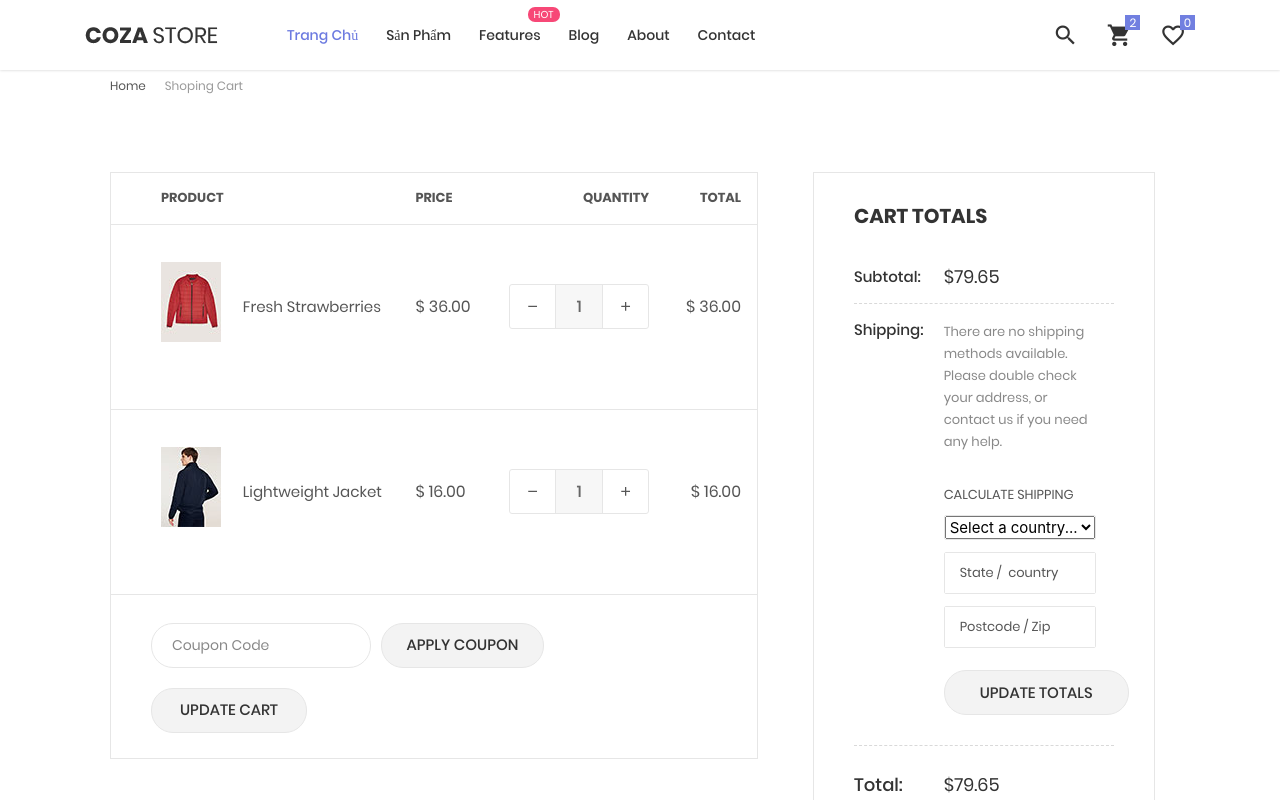
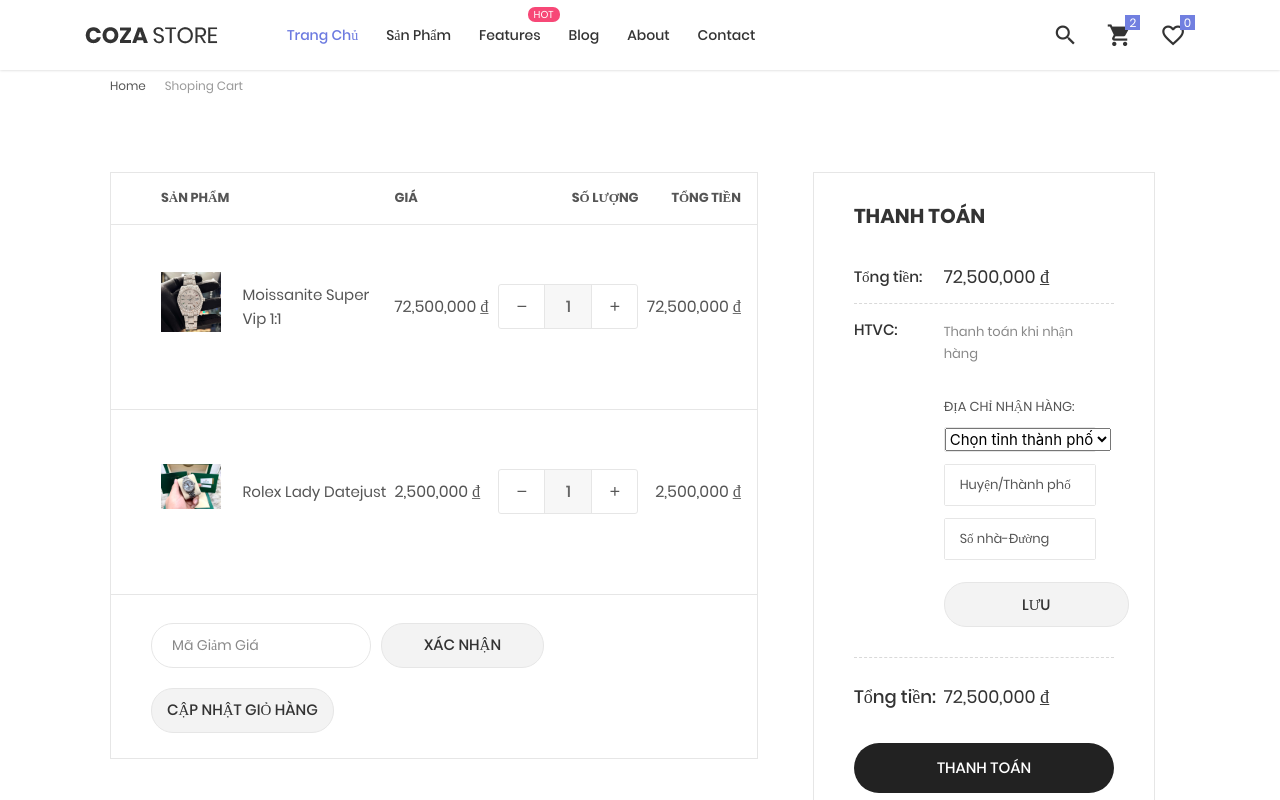
Before and after one commit to Nhom-5TL/app-user, a React (Vite) app: page /card in a window 1280 px wide. Shown: the top 800 px of the page. Built offline with nearby package versions, Linux system fonts and the light colour scheme; no server answers; some icons are missing.

Commit message:
sua view cart

```diff
--- a/src/component/Card/Index.tsx
+++ b/src/component/Card/Index.tsx
@@ -24,20 +24,20 @@
                     <table className="table-shopping-cart">
                       <tbody>
                         <tr className="table_head">
-                          <th className="column-1">Product</th>
+                          <th className="column-1">Sản Phẩm</th>
                           <th className="column-2" />
-                          <th className="column-3">Price</th>
-                          <th className="column-4">Quantity</th>
-                          <th className="column-5">Total</th>
+                          <th className="column-3">Giá</th>
+                          <th className="column-4">Số Lượng</th>
+                          <th className="column-5">Tổng Tiền</th>
                         </tr>
                         <tr className="table_row">
                           <td className="column-1">
                             <div className="how-itemcart1">
-                              <img src="src/assets/images/item-cart-04.jpg" alt="IMG" />
+                              <img src="src/assets/images/rolex.jpg" alt="IMG" />
                             </div>
                           </td>
-                          <td className="column-2">Fresh Strawberries</td>
-                          <td className="column-3">$ 36.00</td>
+                          <td className="column-2">Moissanite Super Vip 1:1</td>
+                          <td className="column-3">72,500,000 ₫</td>
                           <td className="column-4">
                             <div className="wrap-num-product flex-w m-l-auto m-r-0">
                               <div className="btn-num-product-down cl8 hov-btn3 trans-04 flex-c-m">
@@ -49,16 +49,16 @@
                               </div>
                             </div>
                           </td>
-                          <td className="column-5">$ 36.00</td>
+                          <td className="column-5">72,500,000 ₫</td>
                         </tr>
                         <tr className="table_row">
                           <td className="column-1">
                             <div className="how-itemcart1">
-                              <img src="src/assets/images/item-cart-05.jpg" alt="IMG" />
+                              <img src="src/assets/images/rolex1.jpg" alt="IMG" />
                             </div>
                           </td>
-                          <td className="column-2">Lightweight Jacket</td>
-                          <td className="column-3">$ 16.00</td>
+                          <td className="column-2"> Rolex Lady Datejust</td>
+                          <td className="column-3">2,500,000 ₫</td>
                           <td className="column-4">
                             <div className="wrap-num-product flex-w m-l-auto m-r-0">
                               <div className="btn-num-product-down cl8 hov-btn3 trans-04 flex-c-m">
@@ -70,68 +70,68 @@
                               </div>
                             </div>
                           </td>
-                          <td className="column-5">$ 16.00</td>
+                          <td className="column-5">2,500,000 ₫</td>
                         </tr>
                       </tbody>
                     </table>
                   </div>
                   <div className="flex-w flex-sb-m bor15 p-t-18 p-b-15 p-lr-40 p-lr-15-sm">
                     <div className="flex-w flex-m m-r-20 m-tb-5">
-                      <input className="stext-104 cl2 plh4 size-117 bor13 p-lr-20 m-r-10 m-tb-5" type="text" name="coupon" placeholder="Coupon Code" />
-                      <div className="flex-c-m stext-101 cl2 size-118 bg8 bor13 hov-btn3 p-lr-15 trans-04 pointer m-tb-5">Apply coupon</div>
+                      <input className="stext-104 cl2 plh4 size-117 bor13 p-lr-20 m-r-10 m-tb-5" type="text" name="coupon" placeholder="Mã Giảm Giá" />
+                      <div className="flex-c-m stext-101 cl2 size-118 bg8 bor13 hov-btn3 p-lr-15 trans-04 pointer m-tb-5">Xác nhận</div>
                     </div>
-                    <div className="flex-c-m stext-101 cl2 size-119 bg8 bor13 hov-btn3 p-lr-15 trans-04 pointer m-tb-10">Update Cart</div>
+                    <div className="flex-c-m stext-101 cl2 size-119 bg8 bor13 hov-btn3 p-lr-15 trans-04 pointer m-tb-10">Cập Nhật Giỏ Hàng</div>
                   </div>
                 </div>
               </div>
               <div className="col-sm-10 col-lg-7 col-xl-5 m-lr-auto m-b-50">
                 <div className="bor10 p-lr-40 p-t-30 p-b-40 m-l-63 m-r-40 m-lr-0-xl p-lr-15-sm">
-                  <h4 className="mtext-109 cl2 p-b-30">Cart Totals</h4>
+                  <h4 className="mtext-109 cl2 p-b-30">Thanh toán</h4>
                   <div className="flex-w flex-t bor12 p-b-13">
                     <div className="size-208">
-                      <span className="stext-110 cl2">Subtotal:</span>
+                      <span className="stext-110 cl2">Tổng tiền:</span>
                     </div>
                     <div className="size-209">
-                      <span className="mtext-110 cl2">$79.65</span>
+                      <span className="mtext-110 cl2">72,500,000 ₫</span>
                     </div>
                   </div>
                   <div className="flex-w flex-t bor12 p-t-15 p-b-30">
                     <div className="size-208 w-full-ssm">
-                      <span className="stext-110 cl2">Shipping:</span>
+                      <span className="stext-110 cl2">HTVC:</span>
                     </div>
                     <div className="size-209 p-r-18 p-r-0-sm w-full-ssm">
-                      <p className="stext-111 cl6 p-t-2">There are no shipping methods available. Please double check your address, or contact us if you need any help.</p>
+                      <p className="stext-111 cl6 p-t-2">Thanh toán khi nhận hàng</p>
                       <div className="p-t-15">
-                        <span className="stext-112 cl8">Calculate Shipping</span>
+                        <span className="stext-112 cl8">Địa chỉ nhận hàng:</span>
                         <div className="rs1-select2 rs2-select2 bor8 bg0 m-b-12 m-t-9">
                           <select className="js-select2" name="time">
-                            <option>Select a country...</option>
-                            <option>USA</option>
-                            <option>UK</option>
+                            <option>Chọn tỉnh thành phố</option>
+                            <option>Daklak</option>
+                            <option>sa</option>
                           </select>
                           <div className="dropDownSelect2" />
                         </div>
                         <div className="bor8 bg0 m-b-12">
-                          <input className="stext-111 cl8 plh3 size-111 p-lr-15" type="text" name="state" placeholder="State /  country" />
+                          <input className="stext-111 cl8 plh3 size-111 p-lr-15" type="text" name="state" placeholder="Huyện/Thành phố" />
                         </div>
                         <div className="bor8 bg0 m-b-22">
-                          <input className="stext-111 cl8 plh3 size-111 p-lr-15" type="text" name="postcode" placeholder="Postcode / Zip" />
+                          <input className="stext-111 cl8 plh3 size-111 p-lr-15" type="text" name="postcode" placeholder="Số nhà-Đường" />
                         </div>
                         <div className="flex-w">
-                          <div className="flex-c-m stext-101 cl2 size-115 bg8 bor13 hov-btn3 p-lr-15 trans-04 pointer">Update Totals</div>
+                          <div className="flex-c-m stext-101 cl2 size-115 bg8 bor13 hov-btn3 p-lr-15 trans-04 pointer">Lưu</div>
                         </div>
                       </div>
                     </div>
                   </div>
                   <div className="flex-w flex-t p-t-27 p-b-33">
                     <div className="size-208">
-                      <span className="mtext-101 cl2">Total:</span>
+                      <span className="mtext-101 cl2">Tổng tiền:</span>
                     </div>
                     <div className="size-209 p-t-1">
-                      <span className="mtext-110 cl2">$79.65</span>
+                      <span className="mtext-110 cl2">72,500,000 ₫</span>
                     </div>
                   </div>
-                  <button className="flex-c-m stext-101 cl0 size-116 bg3 bor14 hov-btn3 p-lr-15 trans-04 pointer">Proceed to Checkout</button>
+                  <button className="flex-c-m stext-101 cl0 size-116 bg3 bor14 hov-btn3 p-lr-15 trans-04 pointer">Thanh toán</button>
                 </div>
               </div>
             </div>
```
Also changed, not shown: src/assets/images/rolex.jpg (added), src/assets/images/rolex1.jpg (added).
